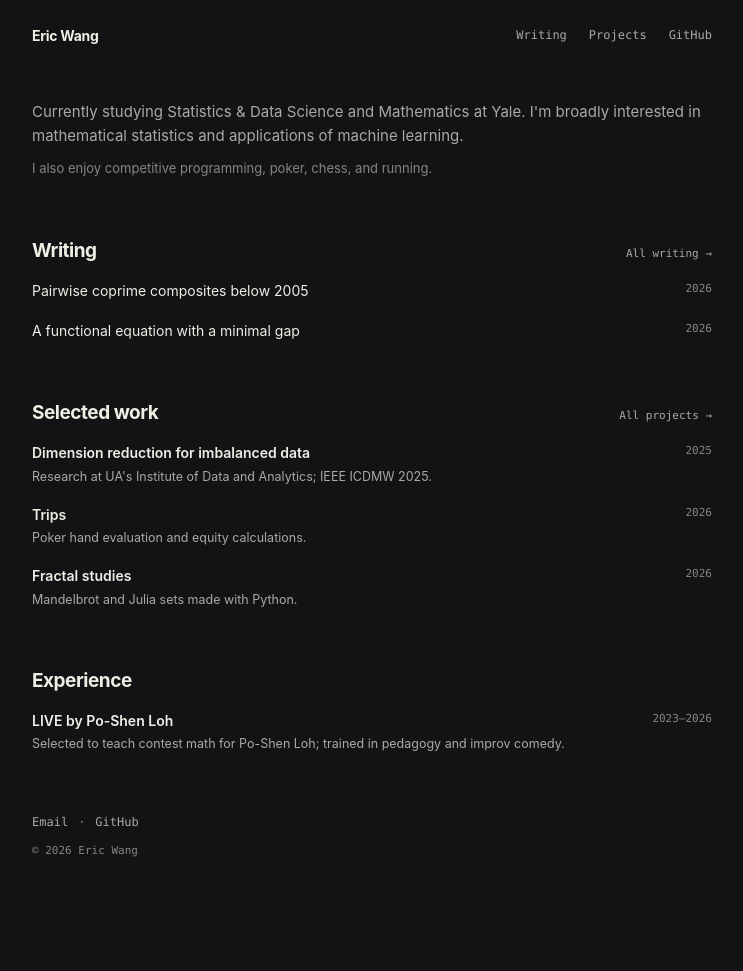
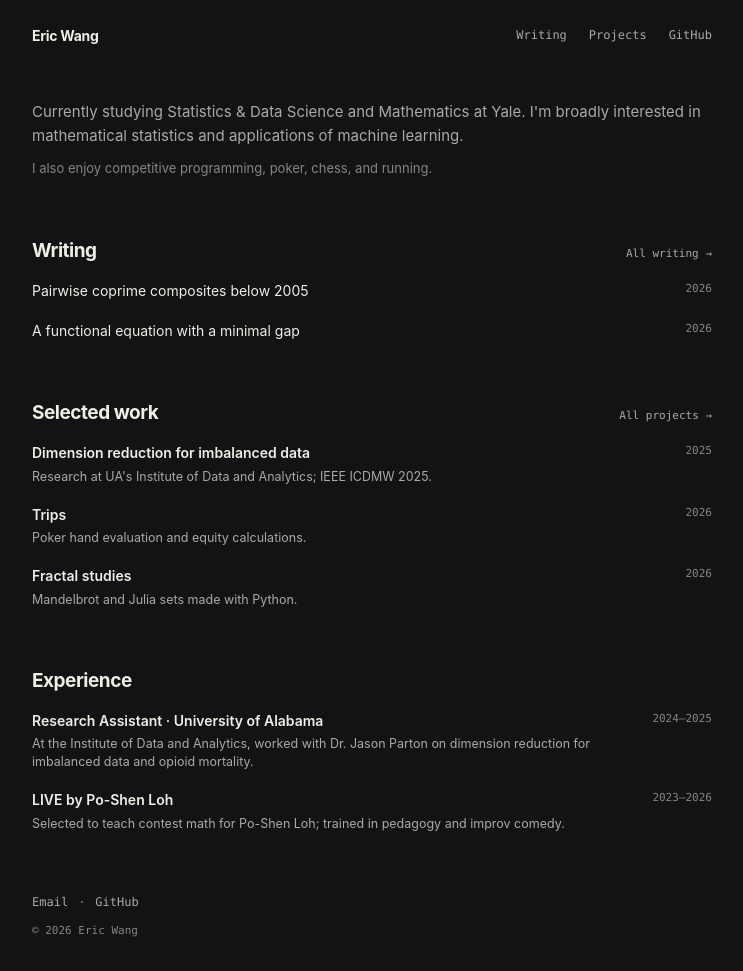
Before and after one commit to threepoint1four/threepoint1four.github.io, a Jekyll site: the page built from index.html, in a window 1280 px wide. Shown: the whole page, without its empty margins (268-1011 px from the left). Built offline with Jekyll 4.4.1, drawn with Linux system fonts in a browser that asks for light colours; before the commit the page ends 900 px from its top, so only the background shows below that.

Commit message:
Add research assistant experience to homepage

```diff
--- a/index.html
+++ b/index.html
@@ -51,6 +51,10 @@ description: Eric Wang studies Statistics & Data Science and Mathematics at Yale
     </div>
     <div class="home-list">
       <div class="home-entry">
+        <span><strong>Research Assistant · University of Alabama</strong><small>At the Institute of Data and Analytics, worked with Dr. Jason Parton on dimension reduction for imbalanced data and opioid mortality.</small></span>
+        <span class="home-date"><time datetime="2024">2024</time>–<time datetime="2025">2025</time></span>
+      </div>
+      <div class="home-entry">
         <span><strong>LIVE by Po-Shen Loh</strong><small>Selected to teach contest math for Po-Shen Loh; trained in pedagogy and improv comedy.</small></span>
         <span class="home-date"><time datetime="2023">2023</time>–<time datetime="2026">2026</time></span>
       </div>
```
